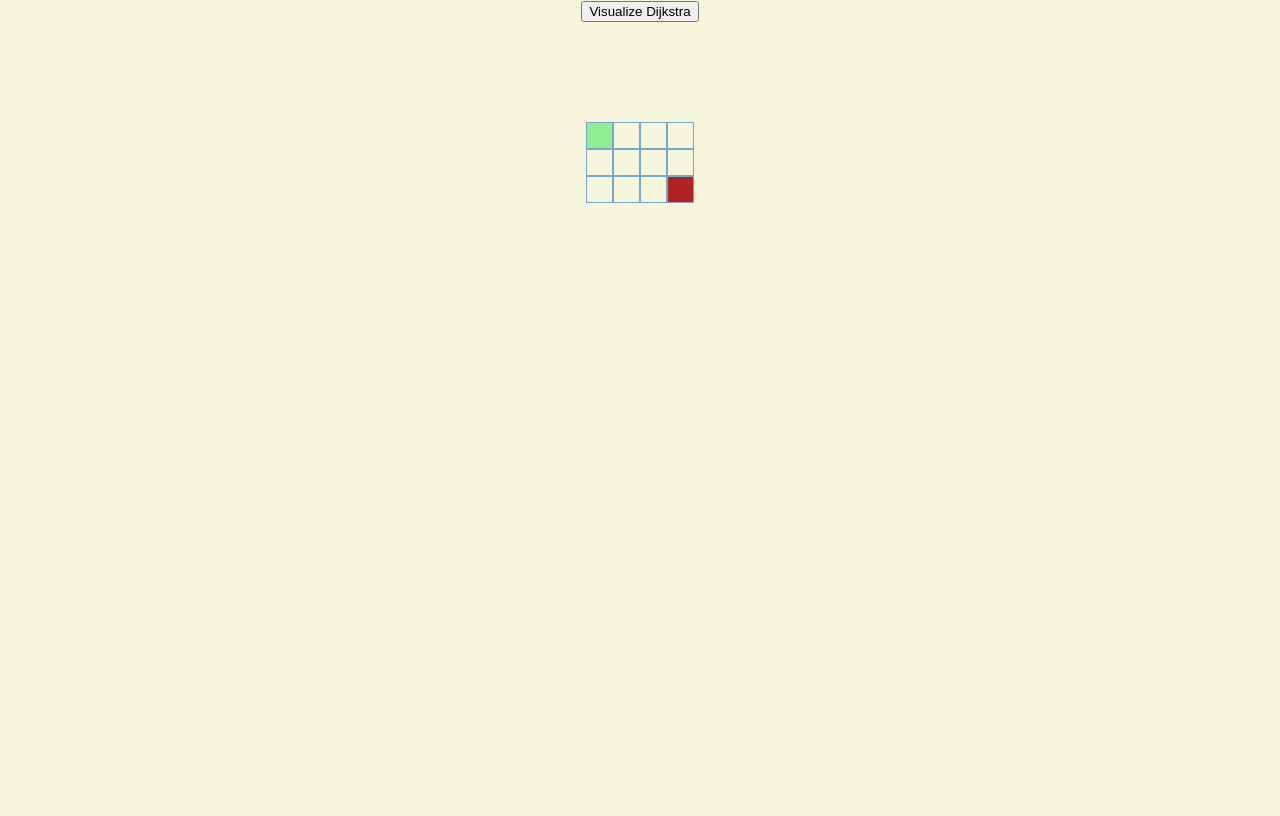
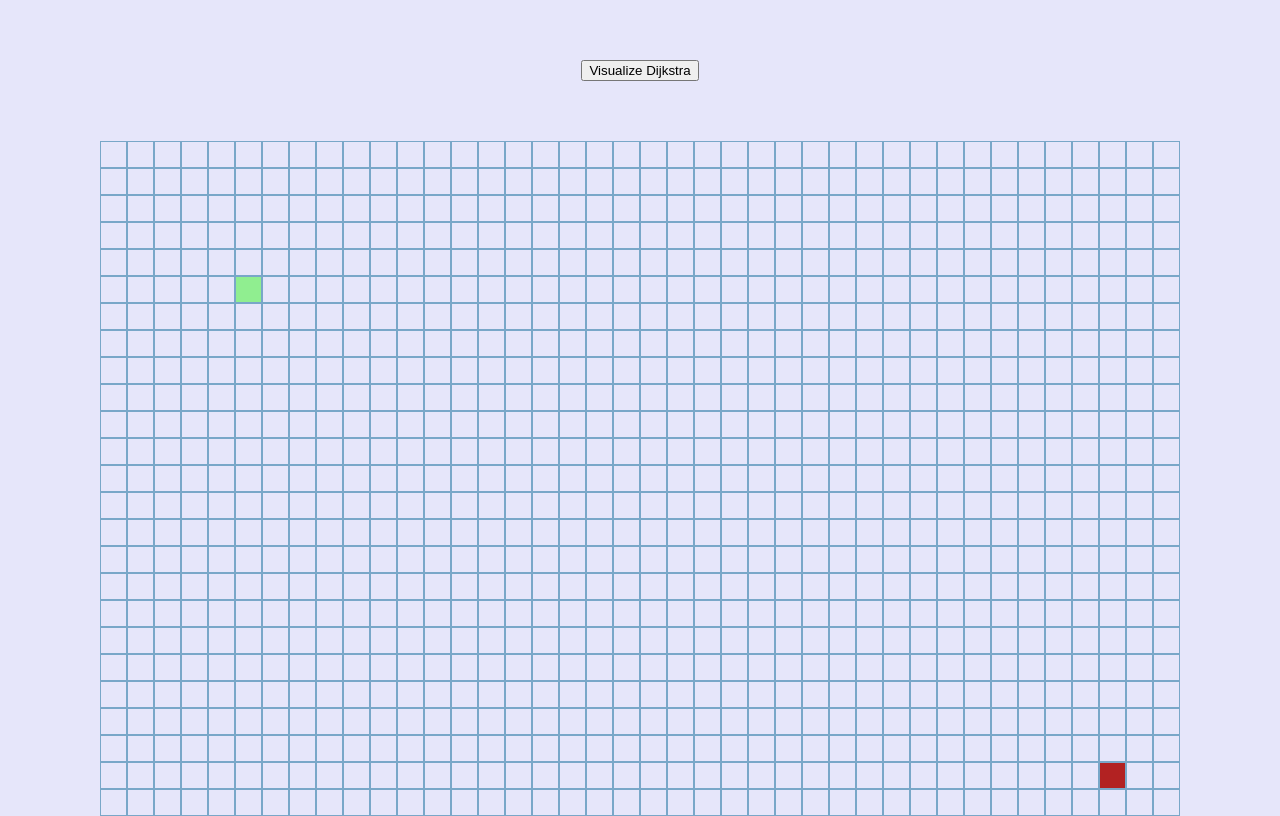
Before and after one commit to milanpatel1022/pathfinding_visualizer, a React (Create React App) app: page / in a window 1280 px wide. Built offline with nearby package versions, Linux system fonts and the light colour scheme.

Commit message:
added basic styling. need to simulate animation next

```diff
--- a/src/App.js
+++ b/src/App.js
@@ -1,5 +1,5 @@
-import './App.css';
-import Pathfinder from './components/Pathfinder';
+import "./App.css";
+import Pathfinder from "./components/Pathfinder";
 
 function App() {
   return (
--- a/src/algorithms/dijkstra.js
+++ b/src/algorithms/dijkstra.js
@@ -14,87 +14,86 @@ Algorithm
 
 */
 
-export function dijkstra(grid, startNode, endNode){
+export function dijkstra(grid, startNode, endNode) {
   const visitedNodes = [];
-    const unvisitedNodes = getUnvisitedNodes(grid)
+  const unvisitedNodes = getUnvisitedNodes(grid);
 
   startNode.distance = 0; //Dijkstra starts from this Node
 
   //while we still have unvisited Nodes
-    while (unvisitedNodes.length !== 0){
-
+  while (unvisitedNodes.length !== 0) {
     //sort Nodes by distance from start
-        sortUnvisitedNodes(unvisitedNodes)
+    sortUnvisitedNodes(unvisitedNodes);
 
     //extract closest unvisited Node from start
-        const curNode = unvisitedNodes.shift()
+    const curNode = unvisitedNodes.shift();
 
     //if curNode is the endNode, we can exit early. we know the shortest path to it.
-        if (curNode === endNode){
-            visitedNodes.push(curNode)
-            return visitedNodes
+    if (curNode === endNode) {
+      visitedNodes.push(curNode);
+      return visitedNodes;
     }
 
     //calculate distance to each of its unvisited neighbors
-        unvisitedNeighbors(curNode, grid)
+    unvisitedNeighbors(curNode, grid);
 
     //done visiting curNode
-        curNode.isVisited = true
-        visitedNodes.push(curNode)
+    curNode.isVisited = true;
+    visitedNodes.push(curNode);
   }
-
 }
 
 //identify unvisited neighbors of current Node and then update their distance if shorter one found
-function unvisitedNeighbors(curNode, grid){
-    const neighbors = []
+function unvisitedNeighbors(curNode, grid) {
+  const neighbors = [];
 
-    const row = curNode.row
-    const col = curNode.col
+  const row = curNode.row;
+  const col = curNode.col;
 
   //get neighbors in all 4 directions
-    if (row > 0) neighbors.push(grid[row-1][col])
-    if (col > 0) neighbors.push(grid[row][col-1])
-    if (row < grid.length-1) neighbors.push(grid[row+1][col])
-    if (col < grid[row].length-1) neighbors.push(grid[row][col+1])
+  if (row > 0) neighbors.push(grid[row - 1][col]);
+  if (col > 0) neighbors.push(grid[row][col - 1]);
+  if (row < grid.length - 1) neighbors.push(grid[row + 1][col]);
+  if (col < grid[row].length - 1) neighbors.push(grid[row][col + 1]);
 
   //filter to keep only unvisited neighbors
-    neighbors.filter(node => !node.isVisited)
+  neighbors.filter((node) => !node.isVisited);
 
   //update their distances
-    for (const neighbor of neighbors){
-        if (neighbor.distance > curNode.distance + 1){
-            neighbor.distance = curNode.distance + 1
-            neighbor.prevNode = curNode //update neighbor's prevNode if better distance is found
+  for (const neighbor of neighbors) {
+    if (neighbor.distance > curNode.distance + 1) {
+      neighbor.distance = curNode.distance + 1;
+      neighbor.prevNode = curNode; //update neighbor's prevNode if better distance is found
     }
   }
 }
 
 //sort Nodes by distance (non-decreasing)
-function sortUnvisitedNodes(unvisitedNodes){
-    unvisitedNodes.sort((node1, node2) => (node1.distance - node2.distance))
+function sortUnvisitedNodes(unvisitedNodes) {
+  unvisitedNodes.sort((node1, node2) => node1.distance - node2.distance);
 }
 
 //all Nodes in grid are unvisited prior to starting Dijkstra
-function getUnvisitedNodes(grid){
+function getUnvisitedNodes(grid) {
   const unvisitedNodes = [];
 
-    for (let i = 0; i < grid.length; i++){
-        for (let j = 0; j < grid[i].length; j++){
-            unvisitedNodes.push(grid[i][j])
+  for (let i = 0; i < grid.length; i++) {
+    for (let j = 0; j < grid[i].length; j++) {
+      unvisitedNodes.push(grid[i][j]);
     }
   }
-    return unvisitedNodes
+  return unvisitedNodes;
 }
 
-export function shortestPath(endNode){
+export function shortestPath(endNode) {
   const path = [];
 
   let curNode = endNode;
 
-    while (curNode !== null){
-        path.unshift(curNode) //unshift pushes to front of array, so our path will be in order
-        curNode = curNode.prevNode
+  while (curNode !== null) {
+    curNode.inShortestPath = true; //mark Node as being in shortest path
+    path.unshift(curNode); //unshift pushes to front of array, so our path will be in order
+    curNode = curNode.prevNode;
   }
 
   return path;
--- a/src/components/Node.css
+++ b/src/components/Node.css
@@ -1,9 +1,9 @@
 .node {
-    width: 25px;
-    height: 25px;
-    outline: 1px solid rgb(121, 167, 200);
-    /* display: inline-block; */
-  }
+  width: 25px;
+  height: 25px;
+  outline: 1px solid rgb(121, 167, 200);
+  /* display: inline-block; */
+}
 
 .startPoint {
   background-color: lightgreen;
@@ -12,3 +12,15 @@
 .endPoint {
   background-color: firebrick;
 }
+
+.visited {
+  background-color: lightblue;
+}
+
+.shortest {
+  background-color: pink;
+}
+
+.special {
+  background-color: gold;
+}
--- a/src/components/Node.js
+++ b/src/components/Node.js
@@ -1,18 +1,29 @@
-import React, { Component } from 'react'
-import './Node.css'
+import React, { Component } from "react";
+import "./Node.css";
 
 class Node extends Component {
   render() {
-    const {row, col, isStart, isEnd} = this.props;
+    const { row, col, isStart, isEnd, isVisited, inShortestPath } = this.props;
 
     //give start and end node a class name so we can style them accordingly.
-    const nodeClass = isStart ? 'startPoint' : isEnd ? 'endPoint' : '';
+    const nodeClass =
+      inShortestPath && (isStart || isEnd)
+        ? "special"
+        : inShortestPath
+        ? "shortest"
+        : isVisited
+        ? "visited"
+        : isStart
+        ? "startPoint"
+        : isEnd
+        ? "endPoint"
+        : "";
 
     return (
       //each node has two classes. node class & an extra one to identify if it is a startPoint, endPoint or neither
       <div className={`node ${nodeClass}`}></div>
-    )
+    );
   }
 }
 
-export default Node
+export default Node;
--- a/src/components/Pathfinder.css
+++ b/src/components/Pathfinder.css
@@ -1,9 +1,13 @@
 .grid {
-    margin: 100px 0 0; /*top margin 100 px, right & left 0, bottom 0 */
+  margin: 60px 0 0; /*top margin 100 px, right & left 0, bottom 0 */
 }
 
 table {
-    margin-left: auto;
-    margin-right: auto;
-    border-collapse: collapse; /*removes space between each cell so it looks like an actual grid */
+  margin-left: auto;
+  margin-right: auto;
+  border-collapse: collapse; /*removes space between each cell so it looks like an actual grid */
 }
+
+.visualizer {
+  margin: 60px 0 0;
+}
--- a/src/components/Pathfinder.js
+++ b/src/components/Pathfinder.js
@@ -1,48 +1,47 @@
-import React, { Component } from 'react'
-import Node from './Node'
-import { dijkstra, shortestPath } from '../algorithms/dijkstra'
+import React, { Component } from "react";
+import Node from "./Node";
+import { dijkstra, shortestPath } from "../algorithms/dijkstra";
 
-import './Pathfinder.css'
+import "./Pathfinder.css";
 
-const rows = 3
-const cols = 4
+const rows = 25;
+const cols = 40;
 
-const START_ROW = 0
-const START_COL = 0
-const END_ROW = rows-1
-const END_COL = cols-1
+const START_ROW = 5;
+const START_COL = 5;
+const END_ROW = 23;
+const END_COL = 37;
 
 class Pathfinder extends Component {
-
   constructor() {
     super();
     this.state = {
-            grid: [], //our 2d array of Objects
+      grid: [], //our 2d array of Objects -> [[{row: 0, ..., isVisited: false}]
     };
   }
 
   //create the grid as soon as this component is inserted into the DOM & update state.grid (which is initially an empty array)
-    componentDidMount(){
+  componentDidMount() {
     const newGrid = this.createGrid();
-        this.setState({grid: newGrid})
+    this.setState({ grid: newGrid });
   }
 
   //create 2D array/grid (each cell is an object containing info.)
   createGrid = () => {
-        const grid = []
+    const grid = [];
 
-        for (let row = 0; row < rows; row++){
-            const curRow = []
+    for (let row = 0; row < rows; row++) {
+      const curRow = [];
 
-            for (let col = 0; col < cols; col++){
-                const node = this.createCell(row, col)
-                curRow.push(node)
+      for (let col = 0; col < cols; col++) {
+        const node = this.createCell(row, col);
+        curRow.push(node);
       }
 
-            grid.push(curRow)
+      grid.push(curRow);
     }
 
-        return grid
+    return grid;
   };
 
   createCell = (row, col) => {
@@ -53,12 +52,20 @@ class Pathfinder extends Component {
       isEnd: row === END_ROW && col === END_COL, //to identify end point
       distance: Infinity, //for Dijkstra
       isVisited: false, //visited Nodes will be styled
+      inShortestPath: false, //for Dijkstra
       prevNode: null, //need to know for Dijkstra to identify shortest path
-        }
+    };
+  };
+
+  visualizeAlgorithm() {
+    const grid = [];
+    for (let row of this.state.grid) {
+      const curRow = row.map((a) => {
+        return { ...a };
+      });
+      grid.push(curRow);
     }
 
-    visualizeAlgorithm() {
-        const grid = this.state.grid;
     const startNode = grid[START_ROW][START_COL];
     const endNode = grid[END_ROW][END_COL];
 
@@ -67,6 +74,8 @@ class Pathfinder extends Component {
 
     //Nodes in the shortest path for Dijkstra
     const nodesInShortestPath = shortestPath(endNode);
+
+    this.setState({ grid: grid }, () => console.log(this.state.grid));
   }
 
   render() {
@@ -76,10 +85,13 @@ class Pathfinder extends Component {
     //use HTML table to map each element in our array to a Node component
     return (
       <>
-                <button onClick = {() => this.visualizeAlgorithm()}>
+        <button
+          className="visualizer"
+          onClick={() => this.visualizeAlgorithm()}
+        >
           Visualize Dijkstra
         </button>
-                <div className = "grid">
+        <div className="grid">
           <table>
             <tbody>
               {grid.map((row, rowIdx) => {
@@ -88,19 +100,26 @@ class Pathfinder extends Component {
                     {row.map((node, nodeIdx) => {
                       return (
                         <td key={nodeIdx}>
-                                                    <Node row={row} col={nodeIdx} isStart={node.isStart} isEnd={node.isEnd}/>
+                          <Node
+                            row={row}
+                            col={nodeIdx}
+                            isStart={node.isStart}
+                            isEnd={node.isEnd}
+                            isVisited={node.isVisited}
+                            inShortestPath={node.inShortestPath}
+                          />
                         </td>
-                                            )
+                      );
                     })}
                   </tr>
-                                )
+                );
               })}
             </tbody>
           </table>
         </div>
       </>
-        )
+    );
   }
 }
 
-export default Pathfinder
+export default Pathfinder;
--- a/src/index.css
+++ b/src/index.css
@@ -1,14 +1,14 @@
 body {
   margin: 0;
-  font-family: -apple-system, BlinkMacSystemFont, 'Segoe UI', 'Roboto', 'Oxygen',
-    'Ubuntu', 'Cantarell', 'Fira Sans', 'Droid Sans', 'Helvetica Neue',
+  font-family: -apple-system, BlinkMacSystemFont, "Segoe UI", "Roboto", "Oxygen",
+    "Ubuntu", "Cantarell", "Fira Sans", "Droid Sans", "Helvetica Neue",
     sans-serif;
   -webkit-font-smoothing: antialiased;
   -moz-osx-font-smoothing: grayscale;
-  background-color: beige;
+  background-color: lavender;
 }
 
 code {
-  font-family: source-code-pro, Menlo, Monaco, Consolas, 'Courier New',
+  font-family: source-code-pro, Menlo, Monaco, Consolas, "Courier New",
     monospace;
 }
```
Lines whose indentation alone changed are shown as unchanged.
